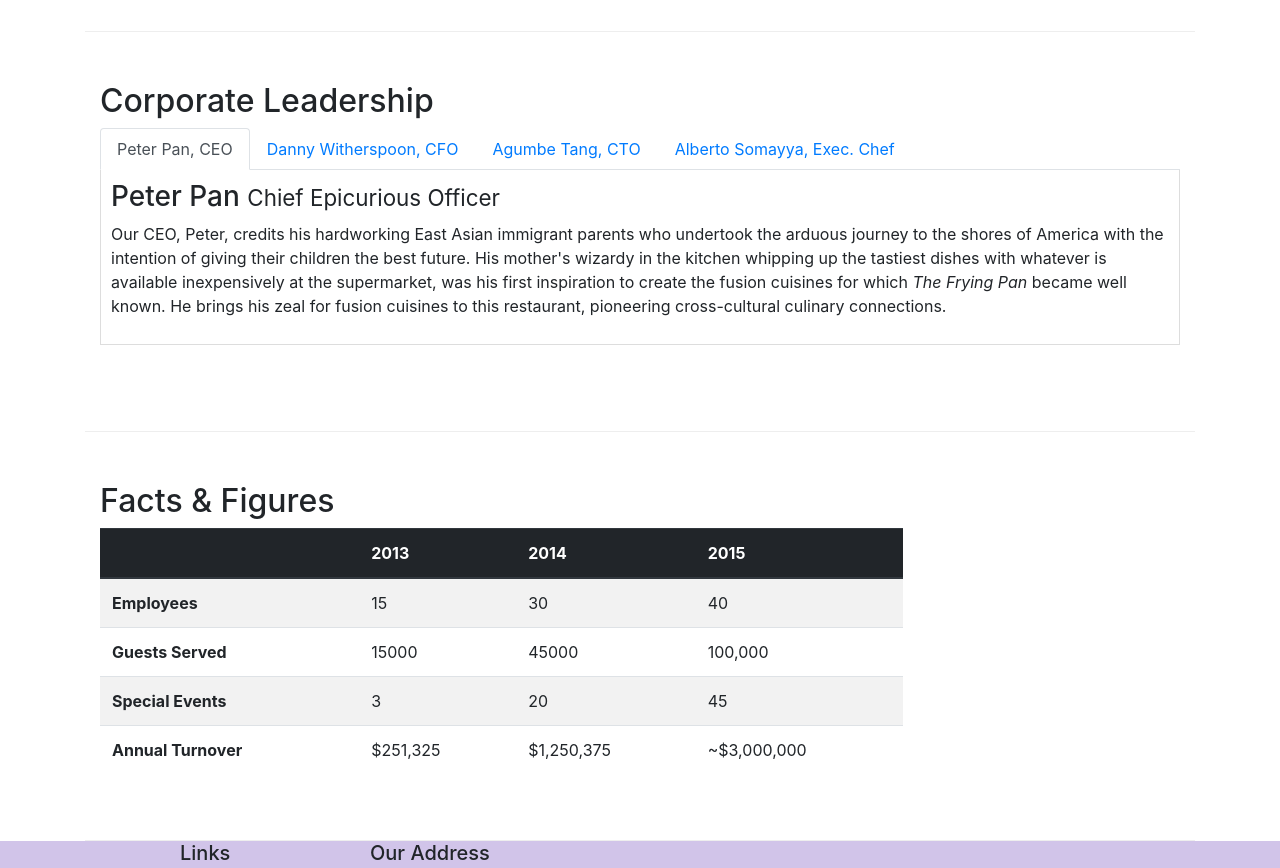
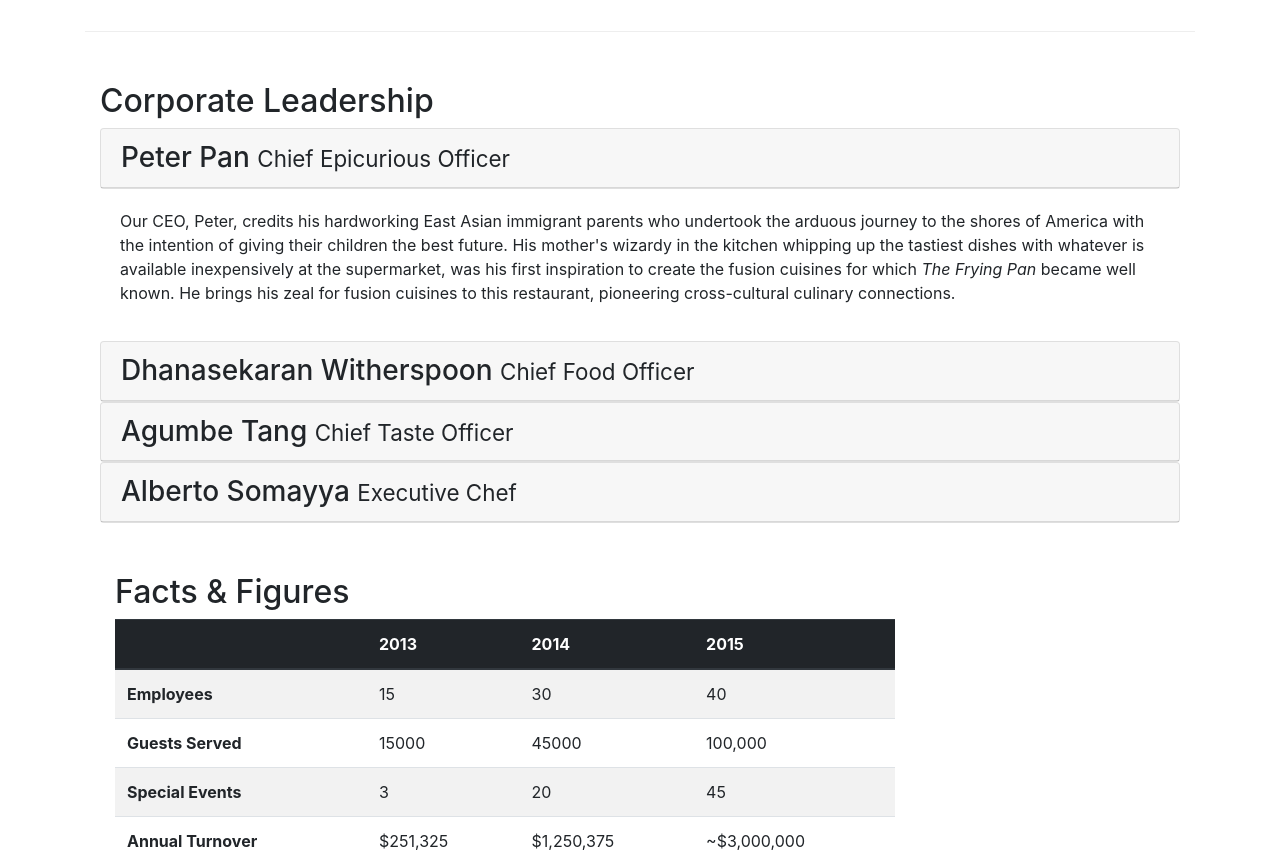
Before and after one commit to dommarajunikhil26/bootstrap, a website: page aboutus.html in a window 1280 px wide. Shown: the part 940-1808 px from the top of the page. Drawn offline with nearby package versions, Linux system fonts and the light colour scheme.

Commit message:
Accordian

```diff
--- a/aboutus.html
+++ b/aboutus.html
@@ -112,42 +112,65 @@
         <div class="row row-content">
             <div class="col-12">
                 <h2>Corporate Leadership</h2>
-                <ul class="nav nav-tabs">
-                    <li class="nav-item">
-                        <a class="nav-link active" href="#peter"
-                        role="tab" data-toggle="tab">Peter Pan, CEO</a>
-                    </li>
-                    <li class="nav-item">
-                        <a class="nav-link" href="#danny" role="tab"
-                          data-toggle="tab">Danny Witherspoon, CFO</a>
-                      </li>
-                      <li class="nav-item">
-                        <a class="nav-link" href="#agumbe"role="tab"
-                          data-toggle="tab">Agumbe Tang, CTO</a>
-                      </li>
-                      <li class="nav-item">
-                        <a class="nav-link" href="#alberto" role="tab"
-                          data-toggle="tab">Alberto Somayya, Exec. Chef</a>
-                      </li>
-                </ul>
-                <div class="tab-content">
-                    <div role="tabpanel" class="tab-pane fade show active" id="peter">
-                        <h3>Peter Pan <small>Chief Epicurious Officer</small></h3>
-                        <p class="d-none d-sm-block">Our CEO, Peter, credits his hardworking East Asian immigrant parents who undertook the arduous journey to the shores of America with the intention of giving their children the best future. His mother's wizardy in the kitchen whipping up the tastiest dishes with whatever is available inexpensively at the supermarket, was his first inspiration to create the fusion cuisines for which <em>The Frying Pan</em> became well known. He brings his zeal for fusion cuisines to this restaurant, pioneering cross-cultural culinary connections.</p>
+
+
+                <div id="accordian">
+                    <div class="card">
+                        <div class="card-header" role="tab" id="peterhead">
+                            <h3 class="mb-0">
+                                <a data-toggle="collapse" data-target="#peter">
+                                    Peter Pan <small>Chief Epicurious Officer</small>
+                                </a>
+                            </h3>
+                        </div>
                     </div>
-                    <div role="tabpanel" class="tab-pane fade" id="danny">
-                        <h3>Dhanasekaran Witherspoon <small>Chief Food Officer</small></h3>
-                        <p class="d-none d-sm-block">Our CFO, Danny, as he is affectionately referred to by his colleagues, comes from a long established family tradition in farming and produce. His experiences growing up on a farm in the Australian outback gave him great appreciation for varieties of food sources. As he puts it in his own words, <em>Everything that runs, wins, and everything that stays, pays!</em></p>
+                    <div role="tabpanel" class="collapse show" id="peter" data-parent="#accordian">
+                        <div class="card-body">
+                            <p class="d-none d-sm-block">Our CEO, Peter, credits his hardworking East Asian immigrant parents who undertook the arduous journey to the shores of America with the intention of giving their children the best future. His mother's wizardy in the kitchen whipping up the tastiest dishes with whatever is available inexpensively at the supermarket, was his first inspiration to create the fusion cuisines for which <em>The Frying Pan</em> became well known. He brings his zeal for fusion cuisines to this restaurant, pioneering cross-cultural culinary connections.</p>
+                        </div>
                     </div>
-                    <div role="tabpanel" class="tab-pane fade" id="agumbe">
-                        <h3>Agumbe Tang <small>Chief Taste Officer</small></h3>
-                        <p class="d-none d-sm-block">Blessed with the most discerning gustatory sense, Agumbe, our CTO, personally ensures that every dish that we serve meets his exacting tastes. Our chefs dread the tongue lashing that ensues if their dish does not meet his exacting standards. He lives by his motto, <em>You click only if you survive my lick.</em></p>
+                    <div class="card">
+                        <div class="card-header" role="tab" id="dannyhead">
+                        <h3 class="mb-0">
+                            <a class="collapsed" data-toggle="collapse" data-target="#danny">
+                            Dhanasekaran Witherspoon <small>Chief Food Officer</small>
+                            </a>
+                        </h3>
                     </div>
-                    <div role="tabpanel" class="tab-pane fade" id="alberto">
-                        <h3>Alberto Somayya <small>Executive Chef</small></h3>
-                        <p class="d-none d-sm-block">Award winning three-star Michelin chef with wide International experience having worked closely with whos-who in the culinary world, he specializes in creating mouthwatering Indo-Italian fusion experiences. He says, <em>Put together the cuisines from the two craziest cultures, and you get a winning hit! Amma Mia!</em></p>
+                    <div class="collapse" id="danny" data-parent="#accordion">
+                        <div class="card-body">
+                            <p class="d-none d-sm-block">Our CFO, Danny, as he is affectionately referred to by his colleagues, comes from a long established family tradition in farming and produce. His experiences growing up on a farm in the Australian outback gave him great appreciation for varieties of food sources. As he puts it in his own words, <em>Everything that runs, wins, and everything that stays, pays!</em></p>
+                        </div>
                     </div>
                 </div>
+                <div class="card">
+                        <div class="card-header" role="tab" id="agumbehead">
+                        <h3 class="mb-0">
+                            <a class="collapsed" data-toggle="collapse" data-target="#agumbe">
+                            Agumbe Tang <small>Chief Taste Officer</small>
+                            </a>
+                        </h3>
+                    </div>
+                    <div class="collapse" id="agumbe" data-parent="#accordion">
+                        <div class="card-body">
+                            <p class="d-none d-sm-block">Blessed with the most discerning gustatory sense, Agumbe, our CTO, personally ensures that every dish that we serve meets his exacting tastes. Our chefs dread the tongue lashing that ensues if their dish does not meet his exacting standards. He lives by his motto, <em>You click only if you survive my lick.</em></p>
+                        </div>
+                    </div>
+                </div>
+                <div class="card">
+                        <div class="card-header" role="tab" id="albertohead">
+                        <h3 class="mb-0">
+                            <a class="collapsed" data-toggle="collapse" data-target="#alberto">
+                            Alberto Somayya <small>Executive Chef</small>
+                            </a>
+                        </h3>
+                    </div>
+                    <div class="collapse" id="alberto" data-parent="#accordion">
+                        <div class="card-body">
+                            <p class="d-none d-sm-block">Award winning three-star Michelin chef with wide International experience having worked closely with whos-who in the culinary world, he specializes in creating mouthwatering Indo-Italian fusion experiences. He says, <em>Put together the cuisines from the two craziest cultures, and you get a winning hit! Amma Mia!</em></p>
+                        </div>
+                    </div>
+
             </div>
        </div>
        <div class="row row-content">
```
